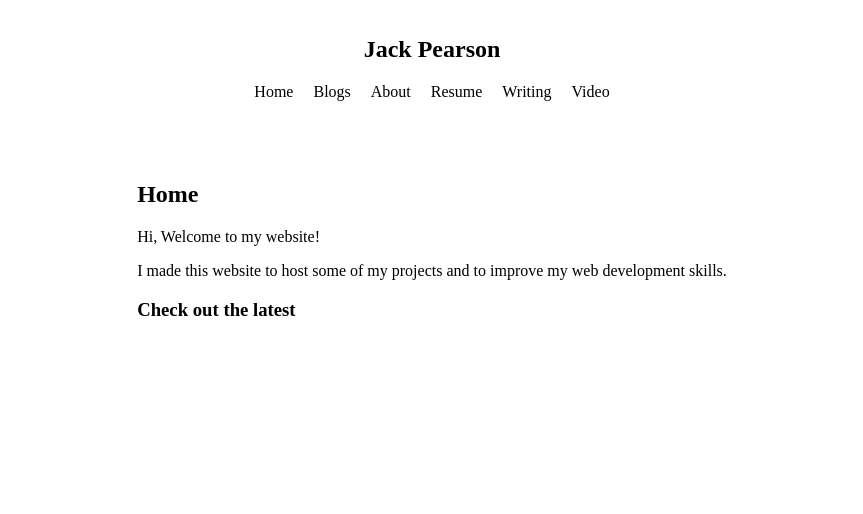
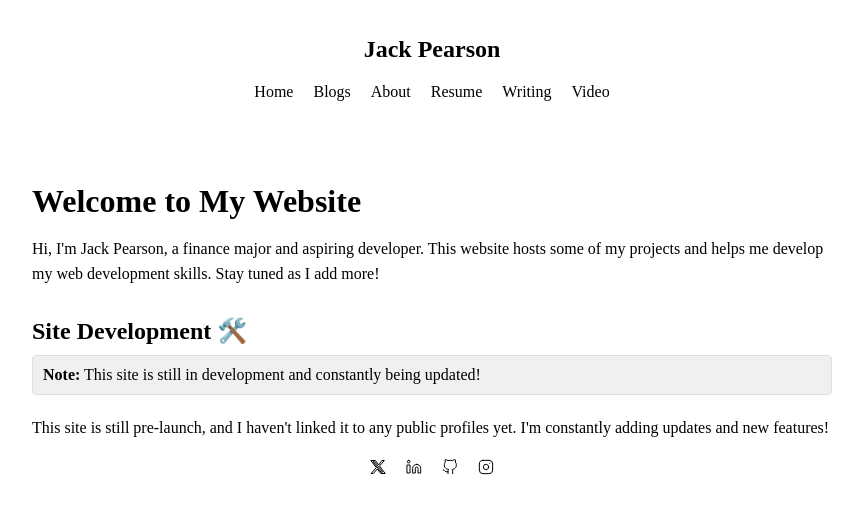
Before and after one commit to joepearson-music/site, a React (Create React App) app: page / in a window 1280 px wide. Shown: the top 514 px of the page, without its empty margins (208-1071 px from the left). Built offline with nearby package versions, Linux system fonts and the light colour scheme.

Commit message:
Pre-launch homepage
I submitted a job app with this link so might wanna add this

```diff
--- a/package.json
+++ b/package.json
@@ -15,6 +15,7 @@
     "react-dom": "^18.3.1",
     "react-router-dom": "^6.26.2",
     "react-scripts": "5.0.1",
+    "react-social-icons": "^6.18.0",
     "react-syntax-highlighter": "^15.5.0",
     "react-twitter-embed": "^4.0.4",
     "typescript": "^4.9.5",
--- a/src/pages/Home.tsx
+++ b/src/pages/Home.tsx
@@ -1,18 +1,90 @@
 import React from "react";
+import CustomSocialBar from "./components/socialbar";
 
-const Home: React.FC = () => {
+const HomePage: React.FC = () => {
   return (
-    <div style={{ padding: "20px", maxWidth: "800px", margin: "0 auto" }}>
-      <h2>Home</h2>
-      <p>Hi, Welcome to my website!</p>
-      <p>
-        I made this website to host some of my projects and to improve my web
-        development skills.
+    <div style={styles.container}>
+      <h1 style={styles.mainTitle}>Welcome to My Website</h1>
+      <p style={styles.paragraph}>
+        Hi, I'm Jack Pearson, a finance major and aspiring developer. This
+        website hosts some of my projects and helps me develop my web
+        development skills. Stay tuned as I add more!
       </p>
 
-      <h3>Check out the latest</h3>
+      <h2 style={styles.sectionTitle}>Site Development 🛠️</h2>
+      <div style={styles.note}>
+        <strong>Note:</strong> This site is still in development and constantly
+        being updated!
+      </div>
+      <p style={styles.paragraph}>
+        This site is still pre-launch, and I haven't linked it to any public
+        profiles yet. I'm constantly adding updates and new features!
+      </p>
+
+      <CustomSocialBar />
     </div>
   );
 };
 
-export default Home;
+const styles = {
+  container: {
+    padding: "20px",
+    maxWidth: "800px",
+    margin: "0 auto",
+  },
+  mainTitle: {
+    fontSize: "32px",
+    fontWeight: "bold" as "bold",
+    marginBottom: "10px",
+  },
+  sectionTitle: {
+    fontSize: "24px",
+    fontWeight: "bold" as "bold",
+    marginTop: "30px",
+    marginBottom: "10px",
+  },
+  date: {
+    fontSize: "14px",
+    color: "#666",
+    marginBottom: "20px",
+  },
+  note: {
+    backgroundColor: "#f0f0f0",
+    border: "1px solid #ddd",
+    borderRadius: "4px",
+    padding: "10px",
+    marginBottom: "20px",
+  },
+  paragraph: {
+    fontSize: "16px",
+    lineHeight: "1.6",
+    marginBottom: "15px",
+  },
+  list: {
+    listStyleType: "none",
+    padding: 0,
+  },
+  listItem: {
+    fontSize: "16px",
+    lineHeight: "1.6",
+    marginBottom: "10px",
+  },
+  link: {
+    color: "#007bff",
+    textDecoration: "none",
+  },
+  socialBar: {
+    display: "flex",
+    justifyContent: "center",
+    gap: "15px",
+    margin: "20px 0",
+  },
+  socialLink: {
+    fontSize: "24px",
+    color: "#333",
+    textDecoration: "none",
+    transition: "color 0.3s ease",
+  },
+};
+
+export default HomePage;
--- /dev/null
+++ b/src/pages/components/socialbar.tsx
@@ -0,0 +1,100 @@
+import React, { CSSProperties } from "react";
+
+interface SocialIconProps {
+  path: string;
+  viewBox?: string;
+  href: string;
+  label: string;
+}
+
+const SocialIcon: React.FC<SocialIconProps> = ({
+  path,
+  viewBox = "0 0 24 24",
+  href,
+  label,
+}) => (
+  <a
+    href={href}
+    target="_blank"
+    rel="noopener noreferrer"
+    aria-label={label}
+    style={styles.iconLink}
+  >
+    <svg
+      xmlns="http://www.w3.org/2000/svg"
+      width="16"
+      height="16"
+      viewBox={viewBox}
+      style={styles.icon}
+    >
+      <path d={path} />
+    </svg>
+  </a>
+);
+
+interface SocialIconData {
+  label: string;
+  href: string;
+  path: string;
+}
+
+const CustomSocialBar: React.FC = () => {
+  const socialIcons: SocialIconData[] = [
+    {
+      label: "X",
+      href: "https://x.com/jpear715",
+      path: "M18.244 2.25h3.308l-7.227 8.26 8.502 11.24H16.17l-5.214-6.817L4.99 21.75H1.68l7.73-8.835L1.254 2.25H8.08l4.713 6.231zm-1.161 17.52h1.833L7.084 4.126H5.117z",
+    },
+    {
+      label: "LinkedIn",
+      href: "https://www.linkedin.com/in/jackbpearson/",
+      path: "M16 8a6 6 0 0 1 6 6v7h-4v-7a2 2 0 0 0-2-2 2 2 0 0 0-2 2v7h-4v-7a6 6 0 0 1 6-6z M2 9h4v12H2z M4 2a2 2 0 1 1-2 2 2 2 0 0 1 2-2z",
+    },
+    {
+      label: "GitHub",
+      href: "https://github.com/jackforevergreen",
+      path: "M9 19c-5 1.5-5-2.5-7-3m14 6v-3.87a3.37 3.37 0 0 0-.94-2.61c3.14-.35 6.44-1.54 6.44-7A5.44 5.44 0 0 0 20 4.77 5.07 5.07 0 0 0 19.91 1S18.73.65 16 2.48a13.38 13.38 0 0 0-7 0C6.27.65 5.09 1 5.09 1A5.07 5.07 0 0 0 5 4.77a5.44 5.44 0 0 0-1.5 3.78c0 5.42 3.3 6.61 6.44 7A3.37 3.37 0 0 0 9 18.13V22",
+    },
+    {
+      label: "Instagram",
+      href: "https://www.instagram.com/jackbpear/",
+      path: "M16 11.37A4 4 0 1 1 12.63 8 4 4 0 0 1 16 11.37z M17.5 6.5h.01 M7.5 2h9a5.5 5.5 0 0 1 5.5 5.5v9a5.5 5.5 0 0 1-5.5 5.5h-9A5.5 5.5 0 0 1 2 16.5v-9A5.5 5.5 0 0 1 7.5 2z",
+    },
+  ];
+
+  return (
+    <div style={styles.socialBar}>
+      {socialIcons.map((icon) => (
+        <SocialIcon key={icon.label} {...icon} />
+      ))}
+    </div>
+  );
+};
+
+const styles: Record<string, CSSProperties> = {
+  socialBar: {
+    display: "flex",
+    justifyContent: "center",
+    gap: "12px",
+    margin: "15px 0",
+  },
+  iconLink: {
+    color: "inherit",
+    textDecoration: "none",
+    display: "flex",
+    alignItems: "center",
+    justifyContent: "center",
+    width: "24px",
+    height: "24px",
+  },
+  icon: {
+    fill: "none",
+    stroke: "currentColor",
+    strokeWidth: 1.5,
+    strokeLinecap: "round",
+    strokeLinejoin: "round",
+    transition: "transform 0.3s ease",
+  },
+};
+
+export default CustomSocialBar;
```
Also changed, not shown: 1 other file (tests, documents, lock files or other folders).
